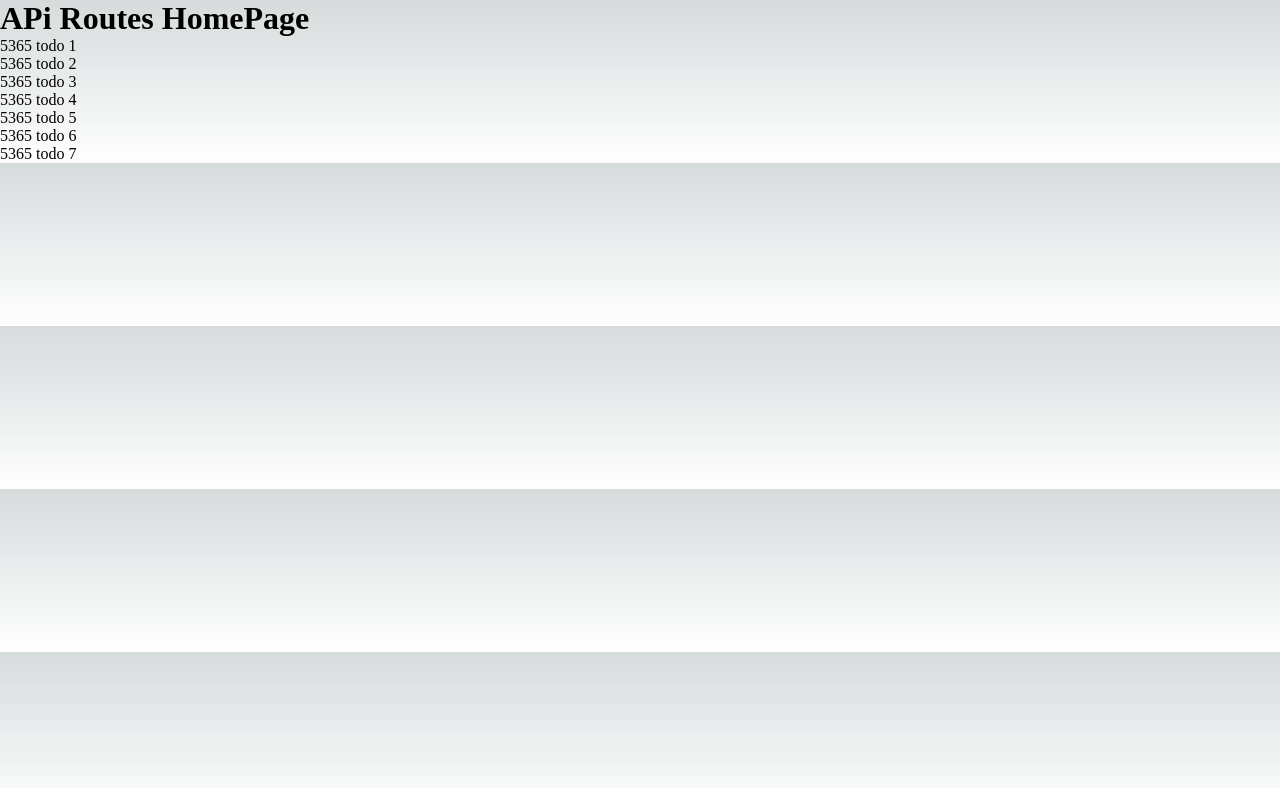
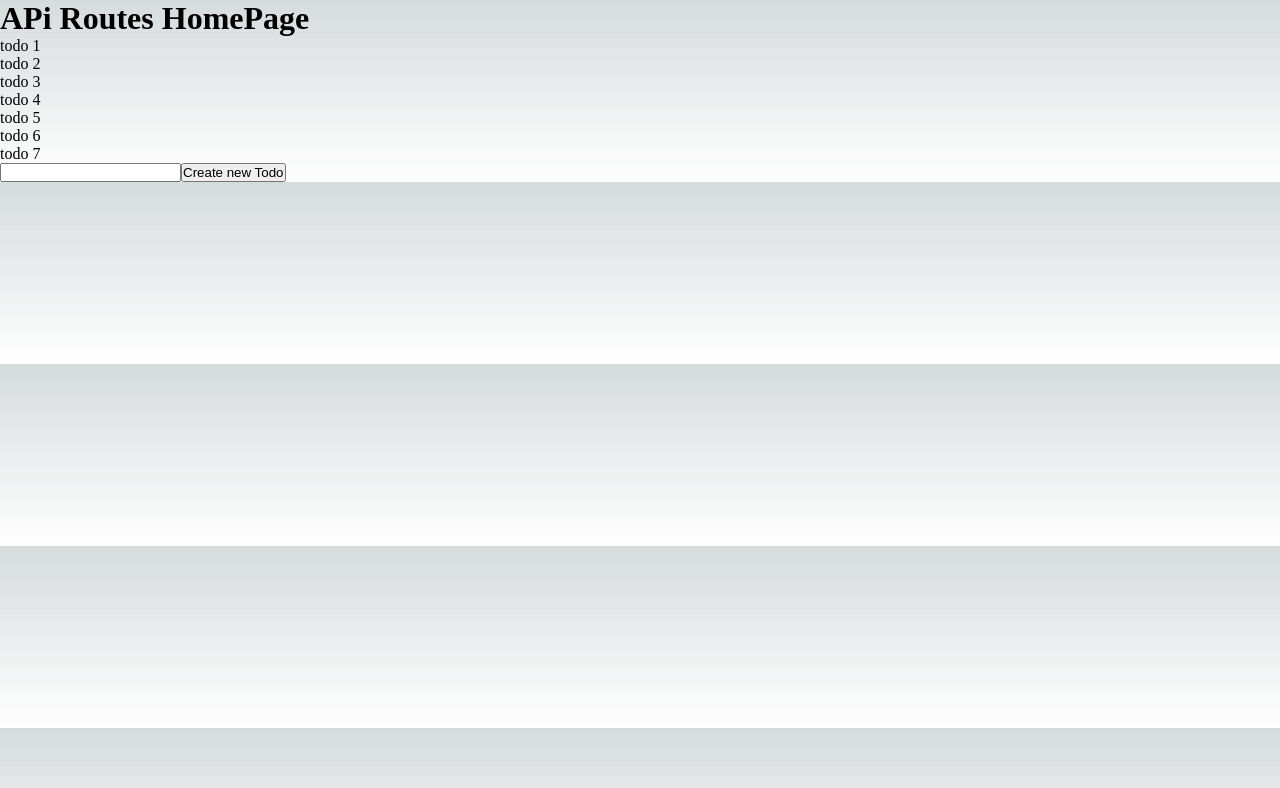
Before and after one commit to MarjanGood/nextAPI, a Next.js app: page / in a window 1280 px wide. Shown: the top 788 px of the page. Built offline with nearby package versions, Linux system fonts and the light colour scheme.

Commit message:
102.post api

```diff
--- a/src/pages/api/todos/index.js
+++ b/src/pages/api/todos/index.js
@@ -1,5 +1,20 @@
 import { todos } from "../../../data/todos";
 
 export default function handler(req,res){
+
+    if(req.method==="GET"){
     res.status(200).json(todos);
+    }else if(req.method==="POST"){
+     const {todo} = req.body;
+     //store in a DB
+     const newTodo={
+        id:todos.length+1,
+        title:todo
+     }
+
+     res.status(201).json({
+        message: "success",
+        data: newTodo
+     })
+    }
 }
--- a/src/pages/index.tsx
+++ b/src/pages/index.tsx
@@ -3,6 +3,7 @@ import { useEffect, useState } from "react"
 export default function Home() {
 
   const [todos,setTodos]= useState<any[]>([]);
+  const [todo,setTodo]= useState([]);
 
   useEffect(()=>{
     async function fetchData(){
@@ -12,18 +13,40 @@ export default function Home() {
       setTodos(data);
     }
     fetchData();
-  },[])
+  },[]);
+
+  const clickHandler = async ()=>{
+
+    const res = fetch("/api/todos",{
+      method:"POST",
+      body:JSON.stringify({todo}),
+      headers:{"content-type":"application/json"}
+    });
+
+    const data = await(await res).json();
+    console.log(data);
+  }
 
   return (
-<>
+ <>
   <h1>
   APi Routes HomePage
   </h1>
+
   <ul>
-     {todos.map((t)=><li key={t.id}> 5365 {t.title}</li>)}
+     {todos.map((t)=><li key={t.id}>  {t.title}</li>)}
   </ul>
-</>
+
+  <input value={todo} onChange={ e=> setTodo(newFunction(e)) }></input>
+  <button onClick={clickHandler}>Create new Todo</button>
+
+ </>
 
   )
 
+
+  function newFunction(e:any) {
+    //console.log("todo",e.target.value)
+    return e.target.value;
+  }
 }
```
